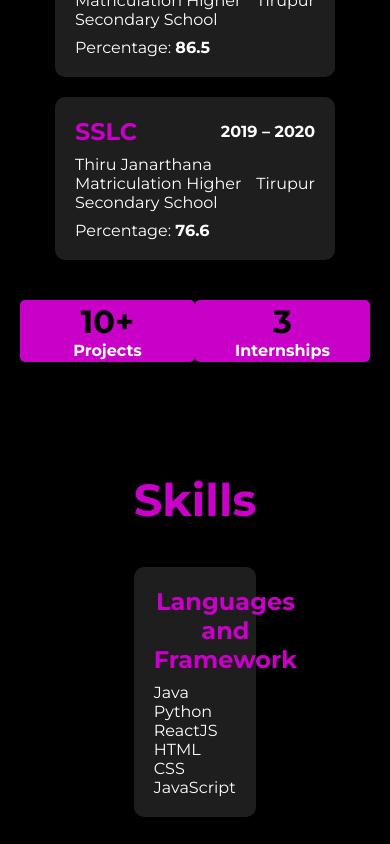
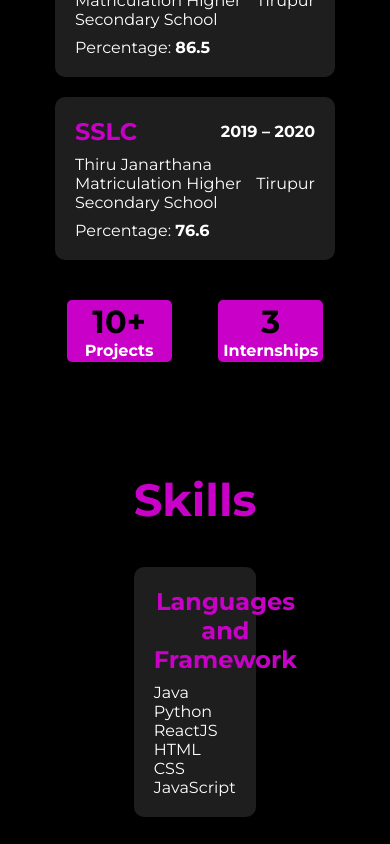
Before and after one commit to SadhanaK266/my-portfolio, a React (Vite) app: page / in a window 390 px wide. Shown: the part 1862-2706 px from the top of the page. Built offline with nearby package versions, Linux system fonts and the light colour scheme.

Commit message:
about updated

```diff
--- a/src/components/about/About.scss
+++ b/src/components/about/About.scss
@@ -202,7 +202,7 @@
 
         & .about__details {
             & .detail {
-                width: 80%;
+                width: 30%;
                 margin-bottom: 10px;
 
                 & h3 {
```
